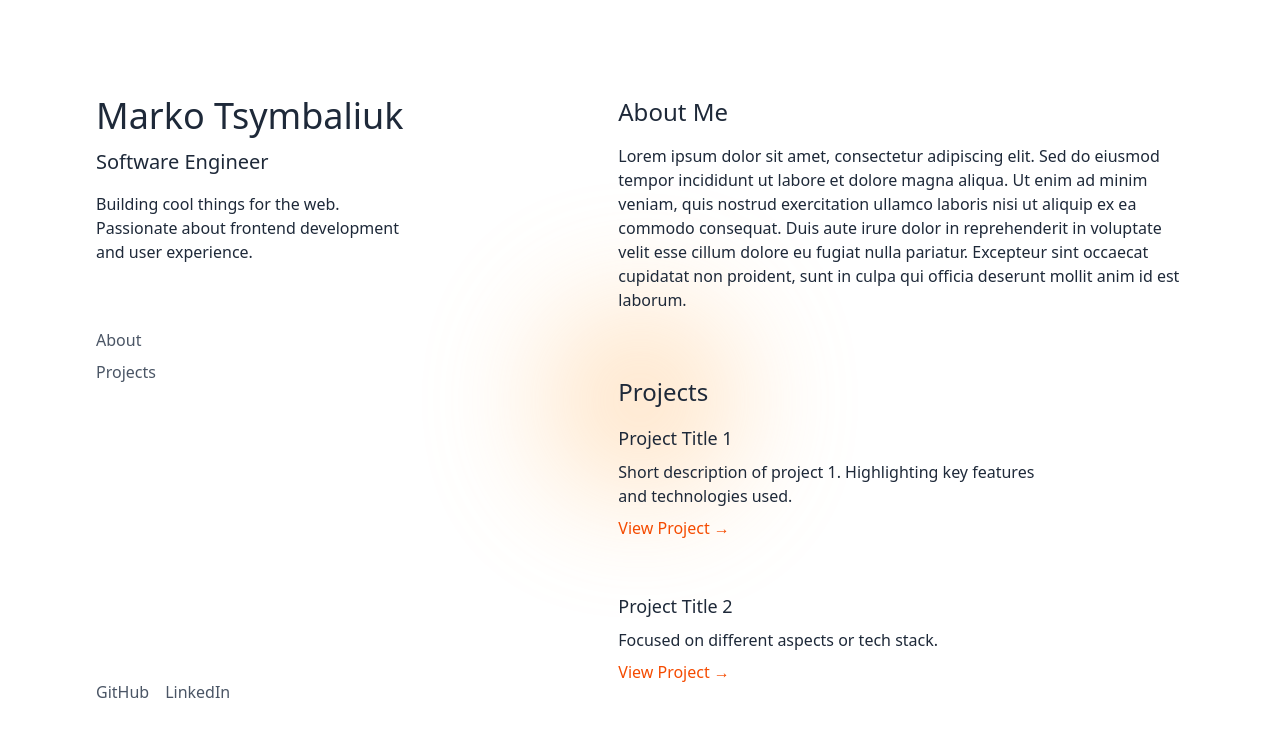
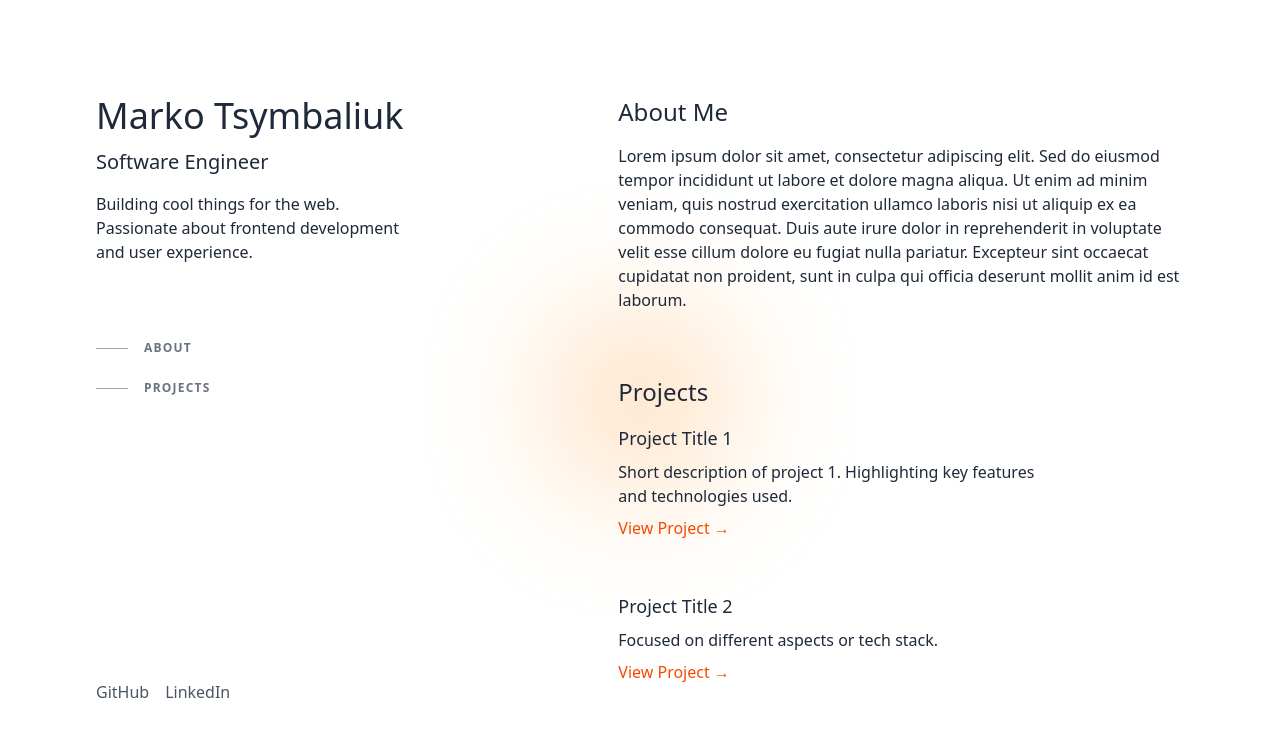
Before and after one commit to mrktsm/personal-website, a React (Vite) app: page / in a window 1280 px wide. Shown: the top 736 px of the page. Built offline with nearby package versions, Linux system fonts and the light colour scheme.

Commit message:
ADD: Navbar and fix padding

```diff
--- a/src/App.tsx
+++ b/src/App.tsx
@@ -2,7 +2,7 @@ import BlobFlower from "./BlobFlower";
 
 function App() {
   return (
-    <div className="min-h-screen font-sans text-black lg:flex lg:justify-between lg:gap-4 relative">
+    <div className="min-h-screen font-sans text-black lg:flex lg:justify-between lg:gap-4 relative selection:bg-orange-300 selection:text-orange-900">
       {/* Place BlobFlower behind other content */}
       <div className="fixed inset-0 z-0">
         <BlobFlower />
@@ -21,25 +21,28 @@ function App() {
             Building cool things for the web. Passionate about frontend
             development and user experience.
           </p>
-          <nav className="hidden lg:block mt-16">
-            <ul>
+          <nav
+            className="nav hidden lg:block mt-16"
+            aria-label="In-page jump links"
+          >
+            <ul className="w-max">
               <li>
-                <a
-                  href="#about"
-                  className="font-medium text-gray-600 hover:text-gray-900"
-                >
-                  About
+                <a className="group flex items-center py-3" href="#about">
+                  <span className="nav-indicator mr-4 h-px w-8 bg-gray-400 transition-all group-hover:w-16 group-hover:bg-gray-800 group-focus-visible:w-16 group-focus-visible:bg-gray-800 motion-reduce:transition-none"></span>
+                  <span className="nav-text text-xs font-bold uppercase tracking-widest text-gray-500 group-hover:text-gray-800 group-focus-visible:text-gray-800">
+                    About
+                  </span>
                 </a>
               </li>
-              <li className="mt-2">
-                <a
-                  href="#projects"
-                  className="font-medium text-gray-600 hover:text-gray-900"
-                >
-                  Projects
+              <li>
+                <a className="group flex items-center py-3" href="#projects">
+                  <span className="nav-indicator mr-4 h-px w-8 bg-gray-400 transition-all group-hover:w-16 group-hover:bg-gray-800 group-focus-visible:w-16 group-focus-visible:bg-gray-800 motion-reduce:transition-none"></span>
+                  <span className="nav-text text-xs font-bold uppercase tracking-widest text-gray-500 group-hover:text-gray-800 group-focus-visible:text-gray-800">
+                    Projects
+                  </span>
                 </a>
               </li>
-              {/* Add more nav items later */}
+              {/* Add more nav links as needed */}
             </ul>
           </nav>
         </div>
```
